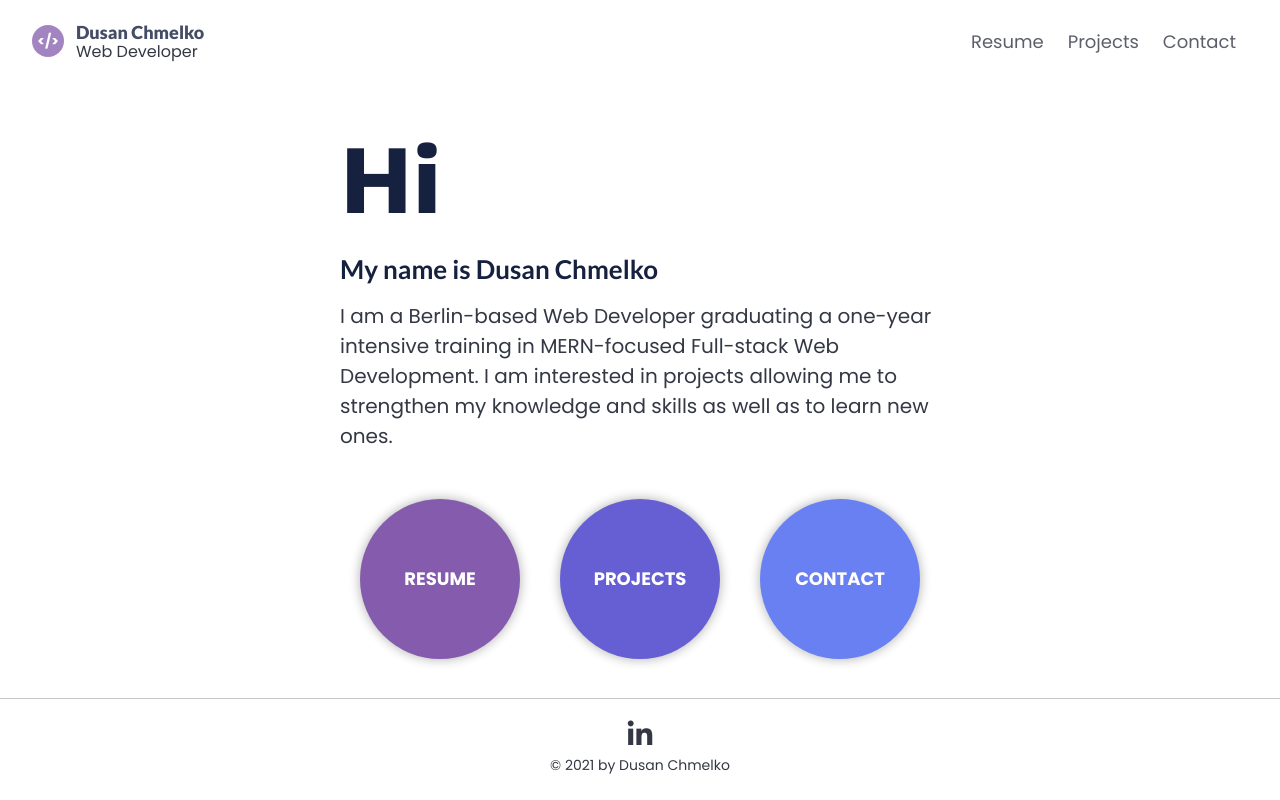
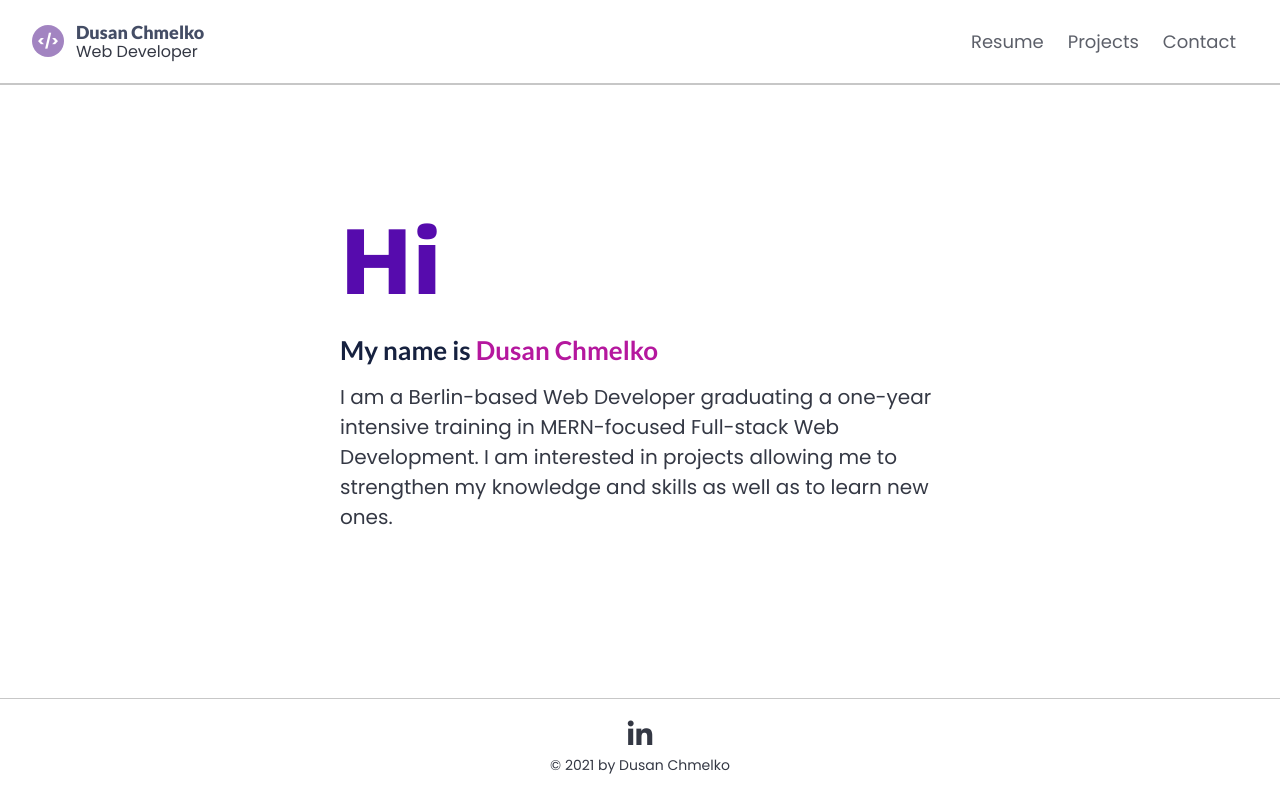
Before and after one commit to osmonoh/portfolio-react, a React (Create React App) app: page / in a window 1280 px wide. Built offline with nearby package versions, Linux system fonts and the light colour scheme.

Commit message:
remove circles from home

```diff
--- a/src/pages/Contact.js
+++ b/src/pages/Contact.js
@@ -17,12 +17,16 @@ const Contact = () => {
           </a>
         </div>
         <div className="endpoint ghub">
-          <a href="https://github.com/osmonoh" target="_blank">
+          <a href="https://github.com/osmonoh" target="_blank" rel="noreferrer">
             <i className="fa fa-github fa-4x" aria-hidden="true"></i>
           </a>
         </div>
         <div className="endpoint linked">
-          <a href="https://www.linkedin.com/in/dusan-chmelko/" target="_blank">
+          <a
+            href="https://www.linkedin.com/in/dusan-chmelko/"
+            target="_blank"
+            rel="noreferrer"
+          >
             <i className="fa fa-linkedin fa-4x linkedin" aria-hidden="true"></i>
           </a>
         </div>
--- a/src/pages/Home.js
+++ b/src/pages/Home.js
@@ -8,7 +8,9 @@ const Home = () => {
       <div className="hero-content">
         <div className="hero-text">
           <h1 className="heading">Hi</h1>
-          <h4 className="sub-heading">My name is Dusan Chmelko</h4>
+          <h4 className="sub-heading">
+            My name is <span>Dusan Chmelko</span>
+          </h4>
 
           {/* rewrite!!!!!!!!!!!! */}
           <p className="hero-paragraph">
@@ -18,7 +20,7 @@ const Home = () => {
             well as to learn new ones.
           </p>
         </div>
-        <div className="buttons-box">
+        {/* <div className="buttons-box">
           <Link className="btn-hero btn-resume" to="./pages/resume">
             Resume
           </Link>
@@ -28,7 +30,7 @@ const Home = () => {
           <Link className="btn-hero btn-contact" to="./pages/contact">
             Contact
           </Link>
-        </div>
+        </div> */}
       </div>
     </div>
     // </div>
--- a/src/pages/Projects.js
+++ b/src/pages/Projects.js
@@ -33,6 +33,7 @@ const Projects = () => {
                 className="btn-project btn-code"
                 href="https://github.com/osmonoh/react-video-platform"
                 target="_blank"
+                rel="noreferrer"
                 title="See code on GitHub"
               >
                 <p>code</p>
@@ -42,6 +43,7 @@ const Projects = () => {
               <a
                 href="https://watch-video-app.netlify.app/"
                 target="_blank"
+                rel="noreferrer"
                 title="Go to website"
               >
                 <img src={watchImg} alt="video platform" />
@@ -68,6 +70,7 @@ const Projects = () => {
                 className="btn-project btn-code"
                 href="https://github.com/osmonoh/rest-api"
                 target="_blank"
+                rel="noreferrer"
                 title="See code on GitHub"
               >
                 <p>code</p>
@@ -77,6 +80,7 @@ const Projects = () => {
               <a
                 href="https://decentapi.herokuapp.com/"
                 target="_blank"
+                rel="noreferrer"
                 title="Go to website"
               >
                 <img src={decentImg} alt="rest api" />
@@ -104,6 +108,7 @@ const Projects = () => {
                 className="btn-project btn-code"
                 href="https://github.com/osmonoh/bulls-and-cows"
                 target="_blank"
+                rel="noreferrer"
                 title="See code on GitHub"
               >
                 <p>code</p>
@@ -113,6 +118,7 @@ const Projects = () => {
               <a
                 href="https://bulls-cows.netlify.app/"
                 target="_blank"
+                rel="noreferrer"
                 title="Go to website"
               >
                 <img src={gameImg} alt="logic game" />
@@ -155,6 +161,7 @@ const Projects = () => {
                 className="btn-project btn-code"
                 href="https://github.com/osmonoh/pawfect-frontend"
                 target="_blank"
+                rel="noreferrer"
                 title="See code on GitHub"
               >
                 <p>code</p>
@@ -164,6 +171,7 @@ const Projects = () => {
               <a
                 href="https://pawfect.netlify.app/"
                 target="_blank"
+                rel="noreferrer"
                 title="Go to website"
               >
                 <img src={pawfectImg} alt="pet adoption site" />
--- a/src/style/_base.scss
+++ b/src/style/_base.scss
@@ -68,8 +68,8 @@ a {
   margin: 0 auto;
 }
 
-.center-nav {
-  width: 100%;
-  max-width: 1600px;
-  margin: 0 auto;
-}
+// .center-nav {
+//   width: 100%;
+//   max-width: 1600px;
+//   margin: 0 auto;
+// }
--- a/src/style/_contact.scss
+++ b/src/style/_contact.scss
@@ -58,10 +58,10 @@
       // gap: 10%;
     }
 
-    .phone-number,
-    .email-address {
-      font-size: 2.4rem;
-    }
+    // .phone-number,
+    // .email-address {
+    //   font-size: 2.4rem;
+    // }
 
     .endpoint {
       transition: 0.2s;
--- a/src/style/_footer.scss
+++ b/src/style/_footer.scss
@@ -20,7 +20,7 @@
 
       &:hover {
         // @include linkedin-animation(1.3);
-
+        color: $dodger-blue;
         animation: in-bounce 4s infinite;
 
         @keyframes in-bounce {
--- a/src/style/_home.scss
+++ b/src/style/_home.scss
@@ -15,6 +15,7 @@
       .heading {
         width: fit-content;
         margin-bottom: 1.6rem;
+        color: $purple-darker;
         animation: heading-animation 8s;
 
         @media (max-width: 630px) {
@@ -69,6 +70,10 @@
 
       .sub-heading {
         margin-bottom: 1.6rem;
+
+        span {
+          color: $byzantine;
+        }
       }
 
       .hero-paragraph {
--- a/src/style/_navbar.scss
+++ b/src/style/_navbar.scss
@@ -1,4 +1,6 @@
 .navbar {
+  border-bottom: 2px solid #c7c7c7;
+
   background-color: white;
   display: flex;
   flex-wrap: wrap;
```
